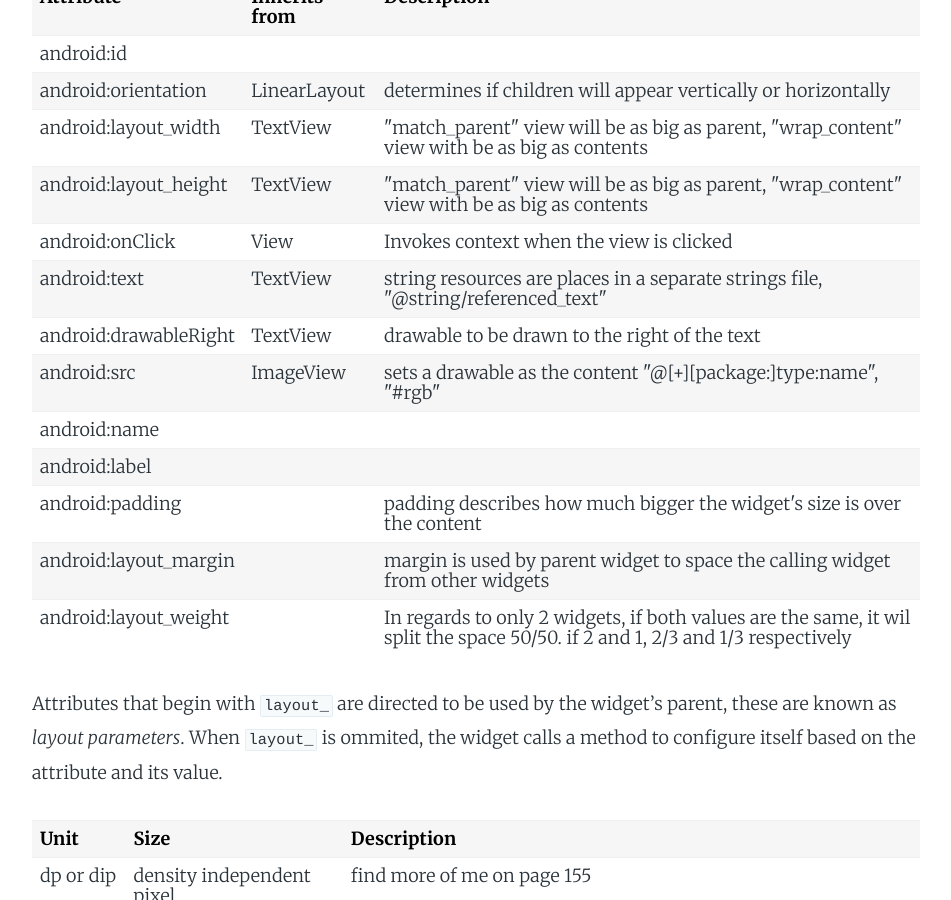
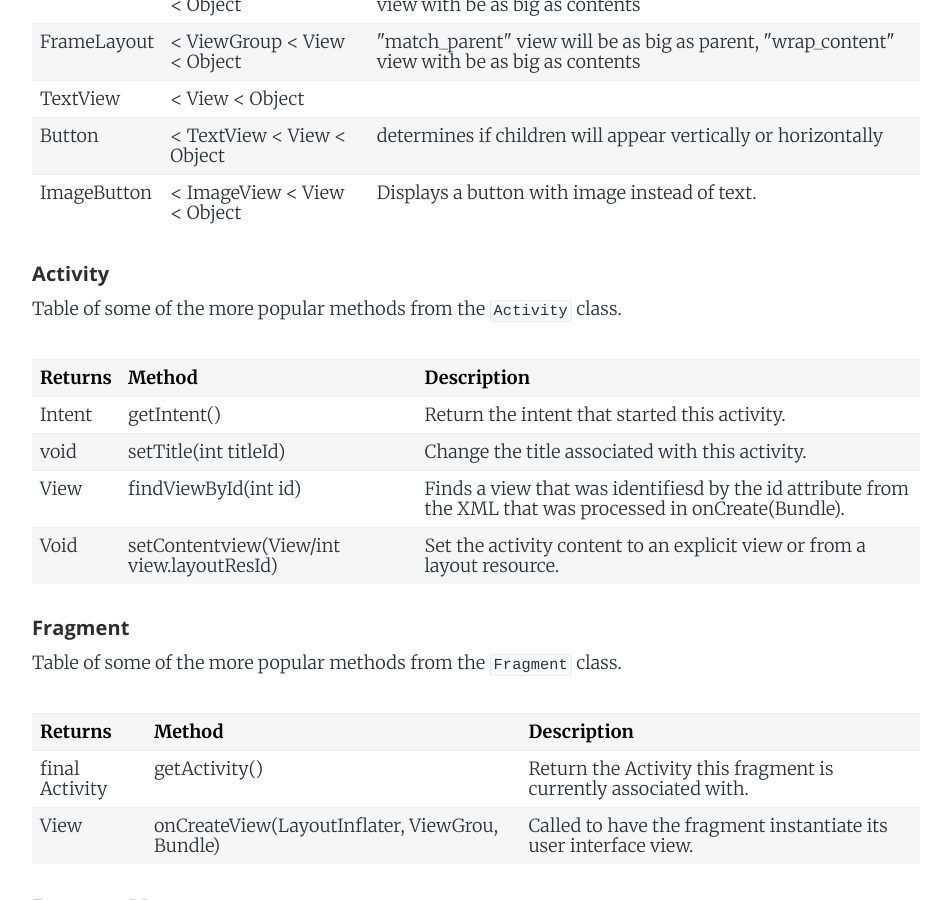
Before and after one commit to Carpk/ShawnKlein, a Jekyll site: the page built from _posts/2016-07-16-introduction-to-android.md, in a window 1280 px wide and 900 px high, scrolled down 6562 px. Shown: the whole window, without its empty margins (164-1115 px from the left). Built offline with Jekyll 4.4.1, drawn with Linux system fonts in a browser that asks for light colours; nearby versions of some CDN libraries; some web fonts are replaced; Markdown is read by kramdown in place of the engine named in the settings; some of the changed text lies outside the part shown.

Commit message:
add table dedicated to common methods, correctly fill out AndroidManifest example

`````diff
--- a/_posts/2016-07-16-introduction-to-android.md
+++ b/_posts/2016-07-16-introduction-to-android.md
@@ -9,6 +9,8 @@ categories: 'casper'
 navigation: True
 logo: 'assets/images/logo.png'
 ---
+
+## This post is a work in progress! We have expanded past the realms of just Ruby, and this uneditied post is here as filler for my java tag.
 
 This introduction serves as a reference guide for people new to developing Android applications.
 
@@ -27,8 +29,15 @@ When creating new activities, we need to add it to our AndroidManifest file so o
 ````xml
 <manifest xmlns:android="http://schemas.android.com/apk/res/android"
     package="net.shawnklein.carpk.testapp" >
-    <activity android:name=".NewActivity"
-              android:label="@string/app_name" />
+    <application>
+        <activity android:name=".NewActivity"
+                  android:label="@string/app_name" />
+            <intent-filter>
+                <action android:name="android.intent.action.MAIN"/>
+                <category android:name="android.intent.category.LAUNCHER"/>
+            </intent-filter>
+        </activity>
+    </application>
 </manifest>
 ````
 This file also tells the OS which Activity is the launcher activity, that is the activity that first starts when the OS calls on the application. The manifest declaration specifies this with `intent-filter` element (pg109).
@@ -149,7 +157,7 @@ A layout fragment is simple, but inflexable. We hard code the fragment and its v
 
 A code fragment gives us more control of how our fragment will interact with our activity. It will allow us to determine when to add the fragment to the host activity, remove it, replace it with another, and add the initial fragment back again.
 
-
+Fragments also have some convenience methods such as `getActivity()` which returns the hosting activity
 
 
 
@@ -189,6 +197,82 @@ Classes are found in both the `.java` and `.xml` files. We are able to reference
     <td>ImageButton</td>
     <td>< ImageView < View < Object</td>
     <td>Displays a button with image instead of text.</td>
+  </tr>
+</table>
+
+###### Activity
+
+Table of some of the more popular methods from the `Activity` class.
+
+<table style="width:100%">
+  <tr>
+    <th>Returns</th>
+    <th>Method</th>
+    <th>Description</th>
+  </tr>
+  <tr>
+    <td>Intent</td>
+    <td>getIntent()</td>
+    <td>Return the intent that started this activity.</td>
+  </tr>
+  <tr>
+    <td>void</td>
+    <td>setTitle(int titleId)</td>
+    <td>Change the title associated with this activity.</td>
+  </tr>
+  <tr>
+    <td>View</td>
+    <td>findViewById(int id)</td>
+    <td>Finds a view that was identifiesd by the id attribute from the XML that was processed in onCreate(Bundle).</td>
+  </tr>
+  <tr>
+    <td>Void</td>
+    <td>setContentview(View/int view.layoutResId)</td>
+    <td>Set the activity content to an explicit view or from a layout resource.</td>
+  </tr>
+</table>
+
+###### Fragment
+
+Table of some of the more popular methods from the `Fragment` class.
+
+<table style="width:100%">
+  <tr>
+    <th>Returns</th>
+    <th>Method</th>
+    <th>Description</th>
+  </tr>
+  <tr>
+    <td>final Activity</td>
+    <td>getActivity()</td>
+    <td>Return the Activity this fragment is currently associated with.</td>
+  </tr>
+  <tr>
+    <td>View</td>
+    <td>onCreateView(LayoutInflater, ViewGrou, Bundle)</td>
+    <td>Called to have the fragment instantiate its user interface view.</td>
+  </tr>
+</table>
+
+###### FragmentManager
+
+Table of some of the more popular methods from the abstract `FragmentManager` class.
+
+<table style="width:100%">
+  <tr>
+    <th>Returns</th>
+    <th>Method</th>
+    <th>Description</th>
+  </tr>
+  <tr>
+    <td>abstract Fragment</td>
+    <td>findFragmentById(int id)</td>
+    <td>Finds a fragment that was identified by the given id.</td>
+  </tr>
+  <tr>
+    <td>abstract FragmentTransactiopn</td>
+    <td>beginTransaction()</td>
+    <td>Start a series of edit operations on the Fragments associated with this FragmentManager.</td>
   </tr>
 </table>
 
`````
Also changed, not shown: other parts of _posts/2016-07-16-introduction-to-android.md (+1 -2 lines), 1 other file.
